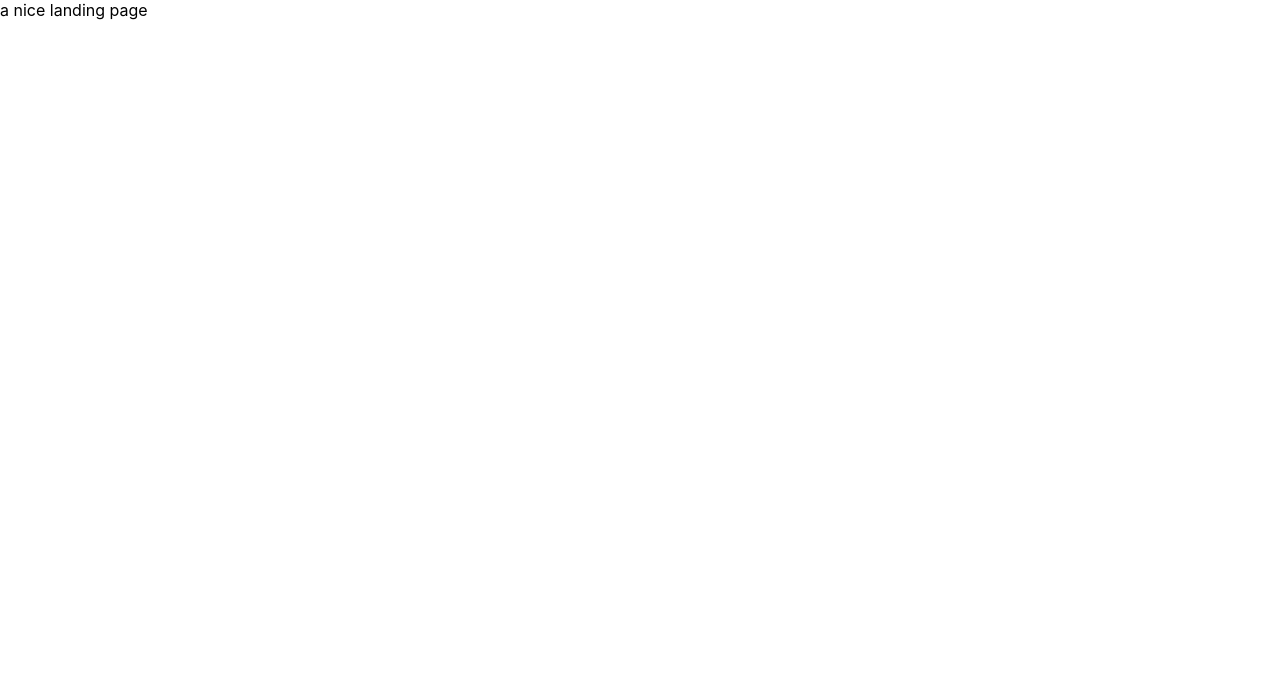
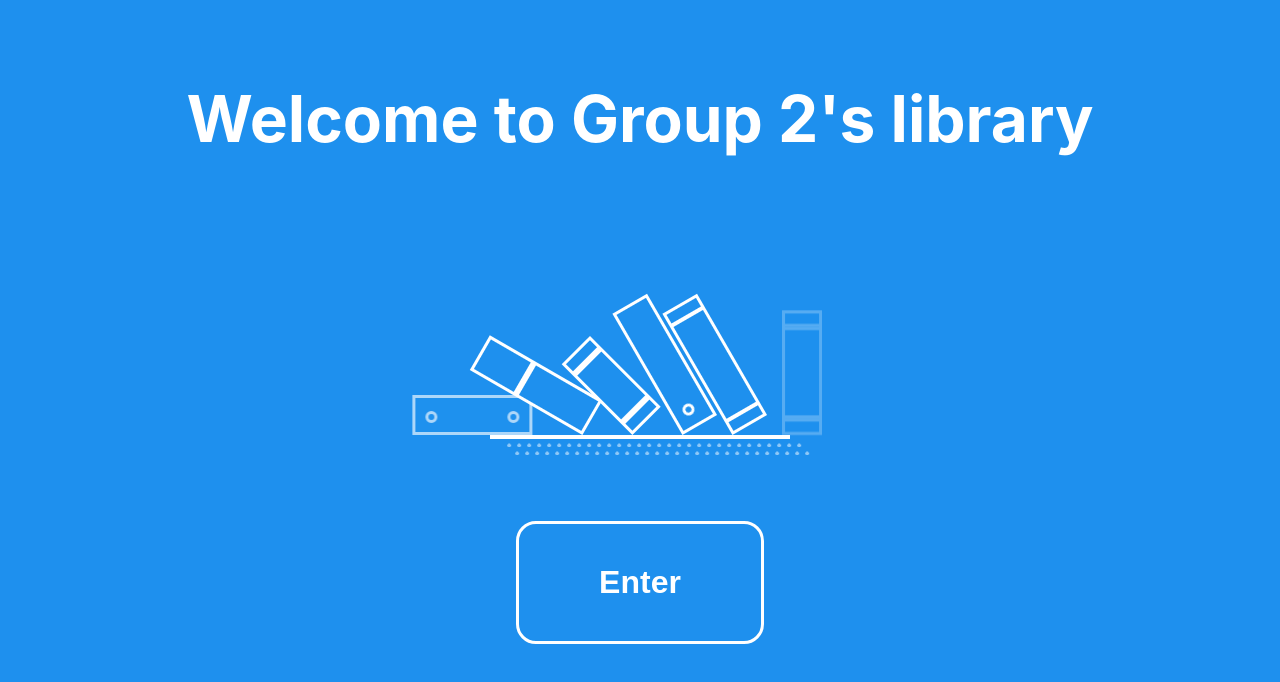
Before and after one commit to chrvlachos/Group2project4, a React (Create React App) app in the folder group2-project4/: page / in a window 1280 px wide. Shown: the top 682 px of the page. Built offline with nearby package versions, Linux system fonts and the light colour scheme.

Commit message:
added landing page

```diff
--- a/group2-project4/public/index.html
+++ b/group2-project4/public/index.html
@@ -27,6 +27,7 @@
     <title>React App</title>
   </head>
   <body>
+
     <noscript>You need to enable JavaScript to run this app.</noscript>
     <div id="root"></div>
     <!--
--- a/group2-project4/src/App.js
+++ b/group2-project4/src/App.js
@@ -1,6 +1,8 @@
 import React from 'react';
 import './App.css';
 import LandingPage from './components/LandingPage';
+import { BrowserRouter as Router, Route, NavLink } from 'react-router-dom';
+
 
 function App() {
   return (
--- a/group2-project4/src/components/LandingPage.css
+++ b/group2-project4/src/components/LandingPage.css
@@ -0,0 +1,239 @@
+.container {
+  background-color: rgb(30, 144, 238);
+  min-height: 100vh;
+  justify-content: center;
+  text-align: center;
+  color: white;
+  padding-top: 10vh;
+}
+.title {
+  padding-bottom: 35vh;
+  font-size: 4vh;
+}
+body {
+  background-color: rgb(30, 144, 238);
+  width: 100%;
+  height: 100vh;
+  margin: 0;
+}
+.bookshelf_wrapper {
+  position: relative;
+  top: 60%;
+  left: 50%;
+  transform: translate(-50%, -50%);
+}
+.books_list {
+  margin: 0 auto;
+  width: 300px;
+  padding: 0;
+}
+.book_item {
+  position: absolute;
+  top: -120px;
+  box-sizing: border-box;
+  list-style: none;
+  width: 40px;
+  height: 120px;
+  opacity: 0;
+  background-color: rgb(30, 144, 238);
+  border: solid white;
+  transform-origin: bottom left;
+  transform: translateX(300px);
+  animation: travel 2500ms linear infinite;
+}
+.book_item.first {
+  top: -140px;
+  height: 140px;
+}
+.book_item.first:before, .book_item.first:after {
+  content: '';
+  position: absolute;
+  top: 10px;
+  left: 0;
+  width: 100%;
+  height: 0.5vh;
+  background-color: white;
+}
+.book_item.first:after {
+  top: initial;
+  bottom: 10px;
+}
+.book_item.second:before, .book_item.fifth:before, .book_item.second:after, .book_item.fifth:after {
+  box-sizing: border-box;
+  content: '';
+  position: absolute;
+  top: 10px;
+  left: 0;
+  width: 100%;
+  height: 3.5;
+  border-top: solid white;
+  border-bottom: solid white;
+}
+.book_item.second:after, .book_item.fifth:after {
+  top: initial;
+  bottom: 10px;
+}
+.book_item.third:before, .book_item.third:after {
+  box-sizing: border-box;
+  content: '';
+  position: absolute;
+  top: 10px;
+  left: 9px;
+  width: 12px;
+  height: 12px;
+  border-radius: 50%;
+  border: solid white;
+}
+.book_item.third:after {
+  top: initial;
+  bottom: 10px;
+}
+.book_item.fourth {
+  top: -130px;
+  height: 130px;
+}
+.book_item.fourth:before {
+  box-sizing: border-box;
+  content: '';
+  position: absolute;
+  top: 46px;
+  left: 0;
+  width: 100%;
+  height: 3.5;
+  border-top: solid white;
+  border-bottom: solid white;
+}
+.book_item.fifth {
+  top: -100px;
+  height: 100px;
+}
+.book_item.sixth {
+  top: -140px;
+  height: 140px;
+}
+.book_item.sixth:before {
+  box-sizing: border-box;
+  content: '';
+  position: absolute;
+  bottom: 31px;
+  left: 0px;
+  width: 100%;
+  background-color: white;
+}
+.book_item.sixth:after {
+  box-sizing: border-box;
+  content: '';
+  position: absolute;
+  bottom: 10px;
+  left: 9px;
+  width: 12px;
+  height: 12px;
+  border-radius: 50%;
+  border: solid white;
+}
+.book_item:nth-child(2) {
+  animation-delay: 416.6666666667ms;
+}
+.book_item:nth-child(3) {
+  animation-delay: 833.3333333333ms;
+}
+.book_item:nth-child(4) {
+  animation-delay: 1250ms;
+}
+.book_item:nth-child(5) {
+  animation-delay: 1666.6666666667ms;
+}
+.book_item:nth-child(6) {
+  animation-delay: 2083.3333333333ms;
+}
+.shelf {
+  width: 300px;
+  height: 0.5vh;
+  margin: 0 auto;
+  background-color: white;
+  position: relative;
+}
+.shelf:before, .shelf:after {
+  content: '';
+  position: absolute;
+  width: 100%;
+  height: 100%;
+  background: rgb(30, 144, 238);
+  background-image: radial-gradient(rgba(255, 255, 255, 0.5) 30%, transparent 0);
+  background-size: 10px 10px;
+  background-position: 0 -2.5px;
+  top: 200%;
+  left: 5%;
+  animation: move 250ms linear infinite;
+}
+.shelf:after {
+  top: 400%;
+  left: 7.5%;
+}
+@keyframes move {
+  from {
+    background-position-x: 0;
+ }
+  to {
+    background-position-x: 10px;
+ }
+}
+@keyframes travel {
+  0% {
+    opacity: 0;
+    transform: translateX(300px) rotateZ(0deg) scaleY(1);
+ }
+  6.5% {
+    transform: translateX(279.5px) rotateZ(0deg) scaleY(1.1);
+ }
+  8.8% {
+    transform: translateX(273.6px) rotateZ(0deg) scaleY(1);
+ }
+  10% {
+    opacity: 1;
+    transform: translateX(270px) rotateZ(0deg);
+ }
+  17.6% {
+    transform: translateX(247.2px) rotateZ(-30deg);
+ }
+  45% {
+    transform: translateX(165px) rotateZ(-30deg);
+ }
+  49.5% {
+    transform: translateX(151.5px) rotateZ(-45deg);
+ }
+  61.5% {
+    transform: translateX(115.5px) rotateZ(-45deg);
+ }
+  67% {
+    transform: translateX(99px) rotateZ(-60deg);
+ }
+  76% {
+    transform: translateX(72px) rotateZ(-60deg);
+ }
+  83.5% {
+    opacity: 1;
+    transform: translateX(49.5px) rotateZ(-90deg);
+ }
+  90% {
+    opacity: 0;
+ }
+  100% {
+    opacity: 0;
+    transform: translateX(0px) rotateZ(-90deg);
+ }
+}
+
+.enter-button{
+  background-color: rgb(30, 144, 238);
+  margin-top: 10vh;
+  padding: 5vh 10vh 5vh 10vh;
+  border-radius: 20px;
+  border-width: 0.5vh;
+  border: solid white;
+  color: white;
+  text-align: center;
+  text-decoration: none;
+  font-size: 4vh;
+  font-weight: 800;
+}
--- /dev/null
+++ b/group2-project4/src/components/LandingPage.js
@@ -0,0 +1,30 @@
+import React from "react";
+import { BrowserRouter as Router, Route, NavLink } from 'react-router-dom';
+import "./LandingPage.css";
+
+function LandingPage() {
+
+  return (
+  <Router>
+  <div className="container">
+    <div className="title">
+    <h1>Welcome to Group 2's library</h1>
+    </div>
+    <div class="bookshelf_wrapper">
+     <ul class="books_list">
+       <li class="book_item first"></li>
+       <li class="book_item second"></li>
+       <li class="book_item third"></li>
+       <li class="book_item fourth"></li>
+       <li class="book_item fifth"></li>
+       <li class="book_item sixth"></li>
+     </ul>
+     <div class="shelf"></div>
+    </div>
+    <NavLink to="/"><button className="enter-button">Enter</button></NavLink>
+  </div>
+  </Router>
+  )
+}
+
+export default LandingPage;
--- a/group2-project4/src/components/LandingPage.jsx
+++ /dev/null
@@ -1,8 +0,0 @@
-import React from "react";
-import "./LandingPage.css";
-
-function LandingPage() {
-  return <div>a nice landing page</div>;
-}
-
-export default LandingPage;
```
Also changed, not shown: 1 other file (tests, documents, lock files or other folders).
